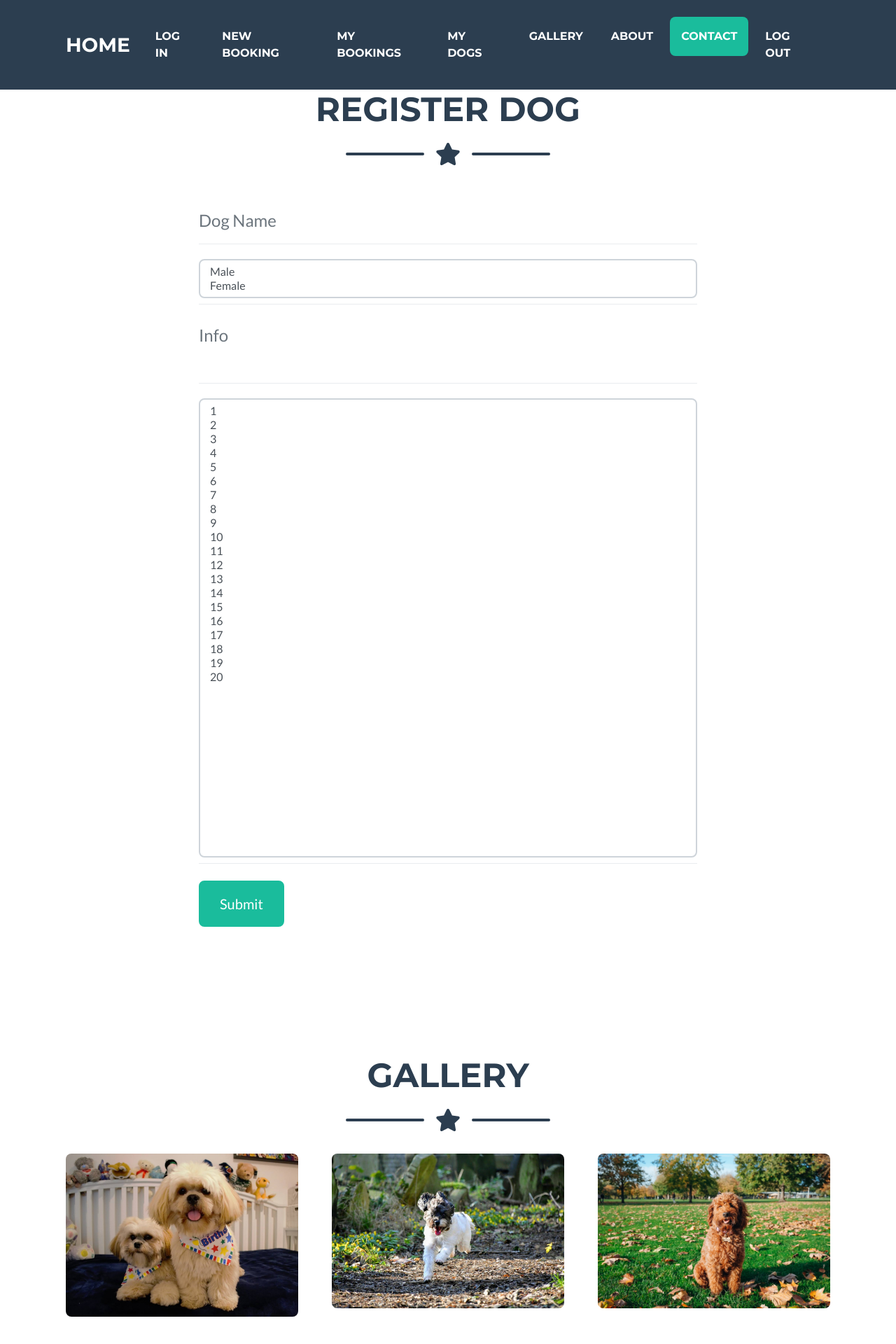
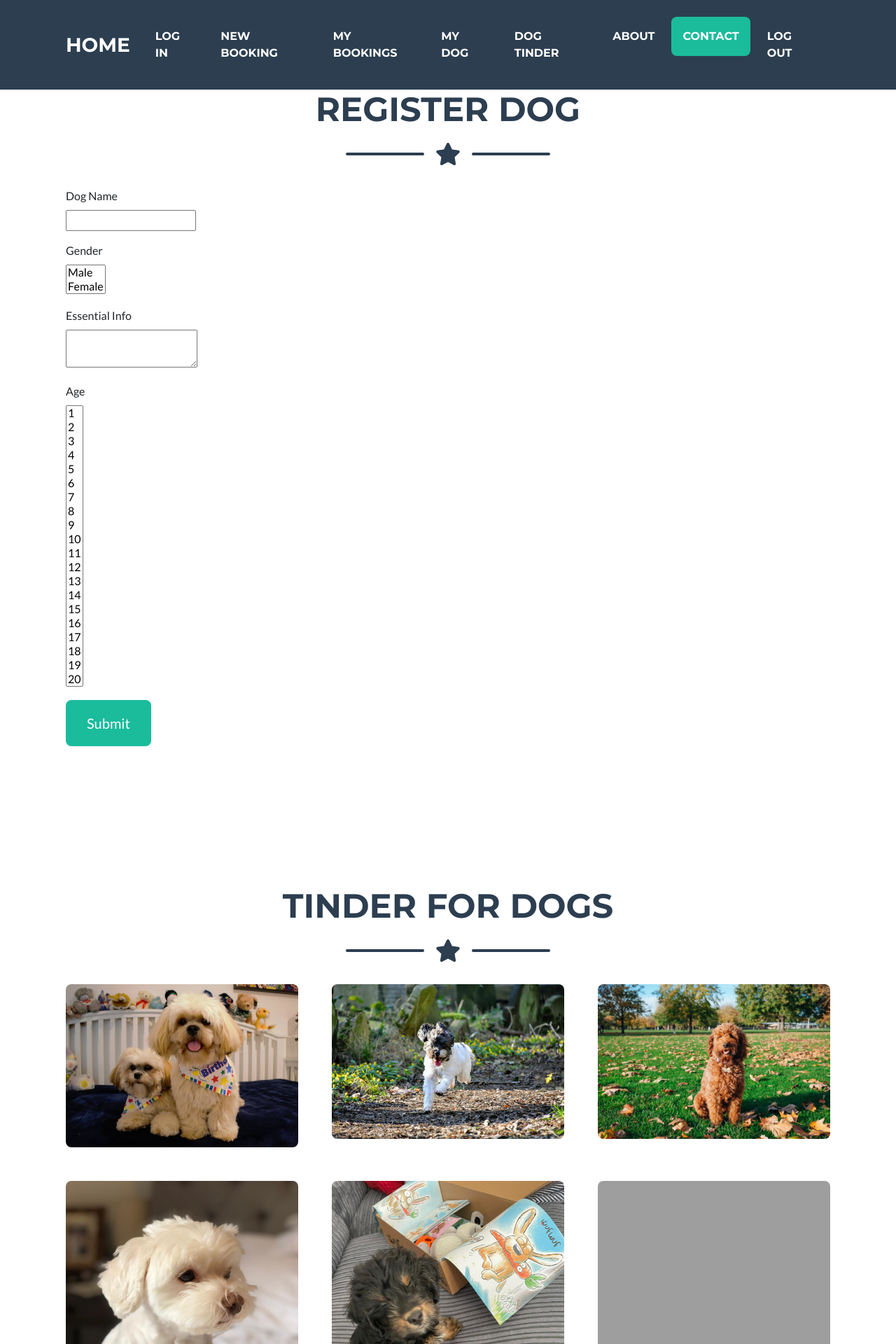
Before and after one commit to cruzzoe/doggy_book, a Flask app: page /register_dog/ in a window 1280 px wide. Shown: the top 1920 px of the page at 70% size. Run offline with Flask 2, Linux system fonts and the light colour scheme; the visitor is signed in with stand-in values (Sample User, id 1); some libraries are stand-ins or nearby versions; grey boxes are pictures that could not be loaded.

Commit message:
Changes to templates (fixes)

```diff
--- a/app/templates/base.html
+++ b/app/templates/base.html
@@ -36,8 +36,8 @@
                       <li class="nav-item mx-0 mx-lg-1"><a class="nav-link py-3 px-0 px-lg-3 rounded js-scroll-trigger" href="{{ url_for('login') }}">Log In</a></li>
                       <li class="nav-item mx-0 mx-lg-1"><a class="nav-link py-3 px-0 px-lg-3 rounded js-scroll-trigger" href="{{ url_for('view_dogs') }}">New Booking</a></li>
                       <li class="nav-item mx-0 mx-lg-1"><a class="nav-link py-3 px-0 px-lg-3 rounded js-scroll-trigger" href="{{ url_for('bookings') }}">My Bookings</a></li>
-                      <li class="nav-item mx-0 mx-lg-1"><a class="nav-link py-3 px-0 px-lg-3 rounded js-scroll-trigger" href="{{ url_for('view_schedule') }}">My Dogs</a></li>
-                      <li class="nav-item mx-0 mx-lg-1"><a class="nav-link py-3 px-0 px-lg-3 rounded js-scroll-trigger" href="#portfolio">Gallery</a></li>
+                      <li class="nav-item mx-0 mx-lg-1"><a class="nav-link py-3 px-0 px-lg-3 rounded js-scroll-trigger" href="{{ url_for('view_schedule') }}">My Dog</a></li>
+                      <li class="nav-item mx-0 mx-lg-1"><a class="nav-link py-3 px-0 px-lg-3 rounded js-scroll-trigger" href="#portfolio">Dog Tinder</a></li>
                       <li class="nav-item mx-0 mx-lg-1"><a class="nav-link py-3 px-0 px-lg-3 rounded js-scroll-trigger" href="#about">About</a></li>
                       <li class="nav-item mx-0 mx-lg-1"><a class="nav-link py-3 px-0 px-lg-3 rounded js-scroll-trigger" href="#contact">Contact</a></li>
                       <li class="nav-item mx-0 mx-lg-1"><a class="nav-link py-3 px-0 px-lg-3 rounded js-scroll-trigger" href="{{ url_for('logout') }}">Log Out</a></li>
@@ -71,7 +71,7 @@
       <section class="page-section portfolio" id="portfolio">
           <div class="container">
               <!-- Portfolio Section Heading-->
-              <h2 class="page-section-heading text-center text-uppercase text-secondary mb-0">Gallery</h2>
+              <h2 class="page-section-heading text-center text-uppercase text-secondary mb-0">Tinder for Dogs</h2>
               <!-- Icon Divider-->
               <div class="divider-custom">
                   <div class="divider-custom-line"></div>
@@ -134,33 +134,6 @@
                           <img class="img-fluid" src="/static/assets/img/portfolio/tundra.jpg" alt="" />
                       </div>
                   </div>
-                  <!-- Portfolio Item 7-->
-                  <div class="col-md-6 col-lg-4 mb-5 mb-lg-0">
-                    <div class="portfolio-item mx-auto" data-toggle="modal" data-target="#portfolioModal4">
-                        <div class="portfolio-item-caption d-flex align-items-center justify-content-center h-100 w-100">
-                            <div class="portfolio-item-caption-content text-center text-white"><i class="fas fa-plus fa-3x"></i></div>
-                        </div>
-                        <img class="img-fluid" src="/static/assets/img/portfolio/dolly.jpg" alt="" />
-                    </div>
-                </div>
-                <!-- Portfolio Item 5-->
-                <div class="col-md-6 col-lg-4 mb-5 mb-md-0">
-                    <div class="portfolio-item mx-auto" data-toggle="modal" data-target="#portfolioModal5">
-                        <div class="portfolio-item-caption d-flex align-items-center justify-content-center h-100 w-100">
-                            <div class="portfolio-item-caption-content text-center text-white"><i class="fas fa-plus fa-3x"></i></div>
-                        </div>
-                        <img class="img-fluid" src="/static/assets/img/portfolio/loki.jpg" alt="" />
-                    </div>
-                </div>
-                <!-- Portfolio Item 6-->
-                <div class="col-md-6 col-lg-4">
-                    <div class="portfolio-item mx-auto" data-toggle="modal" data-target="#portfolioModal6">
-                        <div class="portfolio-item-caption d-flex align-items-center justify-content-center h-100 w-100">
-                            <div class="portfolio-item-caption-content text-center text-white"><i class="fas fa-plus fa-3x"></i></div>
-                        </div>
-                        <img class="img-fluid" src="/static/assets/img/portfolio/tundra.jpg" alt="" />
-                    </div>
-                </div>
                 </div>
               </div>
           </div>
--- a/app/templates/index.html
+++ b/app/templates/index.html
@@ -19,11 +19,11 @@
             <!-- Masthead Subheading-->
             <p class="masthead-subheading font-weight-light mb-0">
                 <title>{{ title }} - Dog Booker</title>
-                <h2>Welcome to Dog Booker!</h2>
+                <!-- <h2>Welcome to Dog Booker!</h2> -->
             </br>
                 <body>
-                    <h2>Hi, {{ current_user.username }}!</h2>
-                    <h3>Please go to My Dogs to resigter your dog(s) and add/view available slots. You can also go to New Booking to make a booking.</h3>
+                    <h4>Welcome to Dog Booker, {{ current_user.username }}!</h4>
+                    <p>Please go to My Dog to resigter your dog(s) and add/view available slots. You can also go to New Booking to make a booking.</p>
                 </body>
             </p>
         </div>
--- a/app/templates/register_dog.html
+++ b/app/templates/register_dog.html
@@ -11,60 +11,46 @@
             <div class="divider-custom-icon"><i class="fas fa-star"></i></div>
             <div class="divider-custom-line"></div>
         </div>
-        <!-- Contact Section Form-->
-        <div class="row">
-            <div class="col-lg-8 mx-auto">
 
         <!--<h1>Enter your dog's details</h1>-->
         <form action="" method="post">
             {{ form.hidden_tag() }}
-                    <div class="control-group">
-                        <div class="form-group floating-label-form-group controls mb-0 pb-2">
-                            <label>{{ form.dog_name.label }}</label>
-                            {{ form.dog_name(size=20, class_="form-control", placeholder="Dog Name") }}
+                <p>
+                    {{ form.dog_name.label }}</br>
+                    {{ form.dog_name(size=20)}}</br>
                     {% for error in form.dog_name.errors %}
                     <span style="color: red;">[{{ error }}]</span>
                     {% endfor %}
-                        </div>
-                    </div>
+                </p>
 
-                    <div class="control-group">
-                        <div class="form-group floating-label-form-group controls mb-0 pb-2">
-                            <label>{{ form.gender.label }}</label>
-                            {{ form.gender(size=2, class_="form-control", placeholder="Gender") }}
+                <p>
+                    {{ form.gender.label }}</br>
+                    {{ form.gender(size=2)}}</br>
                     {% for error in form.gender.errors %}
                     <span style="color: red;">[{{ error }}]</span>
                     {% endfor %}
-                        </div>
-                    </div>
+                </p>
 
-                    <div class="control-group">
-                        <div class="form-group floating-label-form-group controls mb-0 pb-2">
-                            <label>{{ form.info.label }}</label>
-                            {{ form.info(size=100, class_="form-control", placeholder="Info") }}
+                <p>
+                    {{ form.info.label }}</br>
+                    {{ form.info(size=100)}}</br>
                     {% for error in form.info.errors %}
                     <span style="color: red;">[{{ error }}]</span>
                     {% endfor %}
-                        </div>
-                    </div>
+                </p>
 
-                    <div class="control-group">
-                        <div class="form-group floating-label-form-group controls mb-0 pb-2">
-                            <label>{{ form.age.label }}</label>
-                            {{ form.age(size=32, class_="form-control", placeholder="Age") }}
+                <p>
+                    {{ form.age.label }}</br>
+                    {{ form.age(size=20)}}</br>
                     {% for error in form.age.errors %}
                     <span style="color: red;">[{{ error }}]</span>
                     {% endfor %}
-                        </div>
-                    </div>
+                </p>
 
-                    <br/>
-                    <div class="control-group">
+                <p>
                 {{ form.submit(class_="btn btn-primary btn-xl") }}
-                    </div>
+                </p>
         </form>
-            </div>
-        </div>
     </div>
 </section>
 {% endblock %}
--- a/app/templates/schedule.html
+++ b/app/templates/schedule.html
@@ -17,9 +17,9 @@
     <h3><a href="{{ url_for('new_slot') }}">Add Slot</a></h3>
     <h3><a href="{{ url_for('edit_dog') }}">Edit Dog</a></h3>
     </br>
-    <h2>My Available Slots</h2>
+    <h4>My Available Slots</h4>
     {% for dog in dogs %}
-        <h3>{{ dog.dog_name}}</h1>
+        <h4>{{ dog.dog_name}}</h4>
         <table class="table table-hover">
             <thead>
             <tr>
```
Lines whose indentation alone changed are shown as unchanged.
